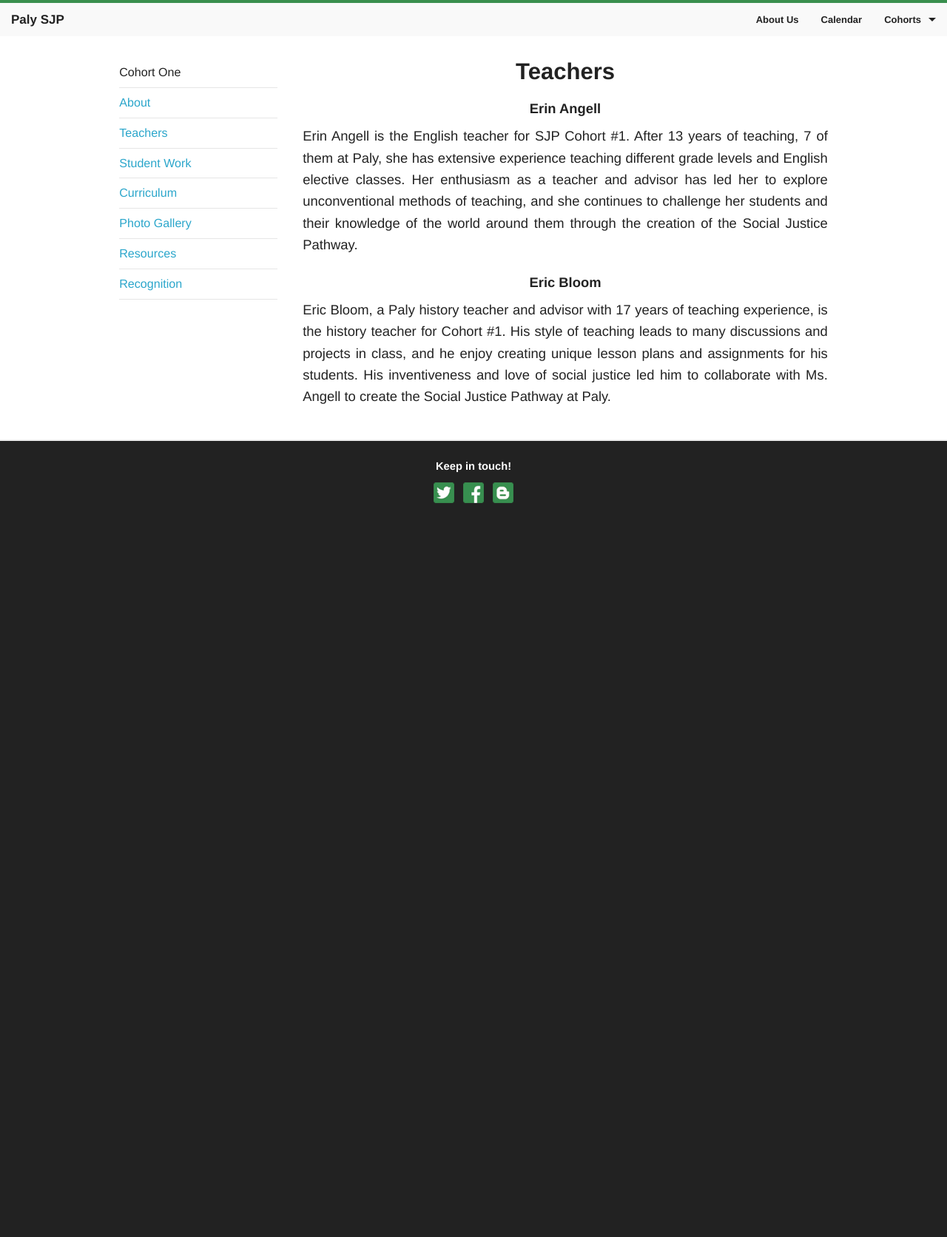
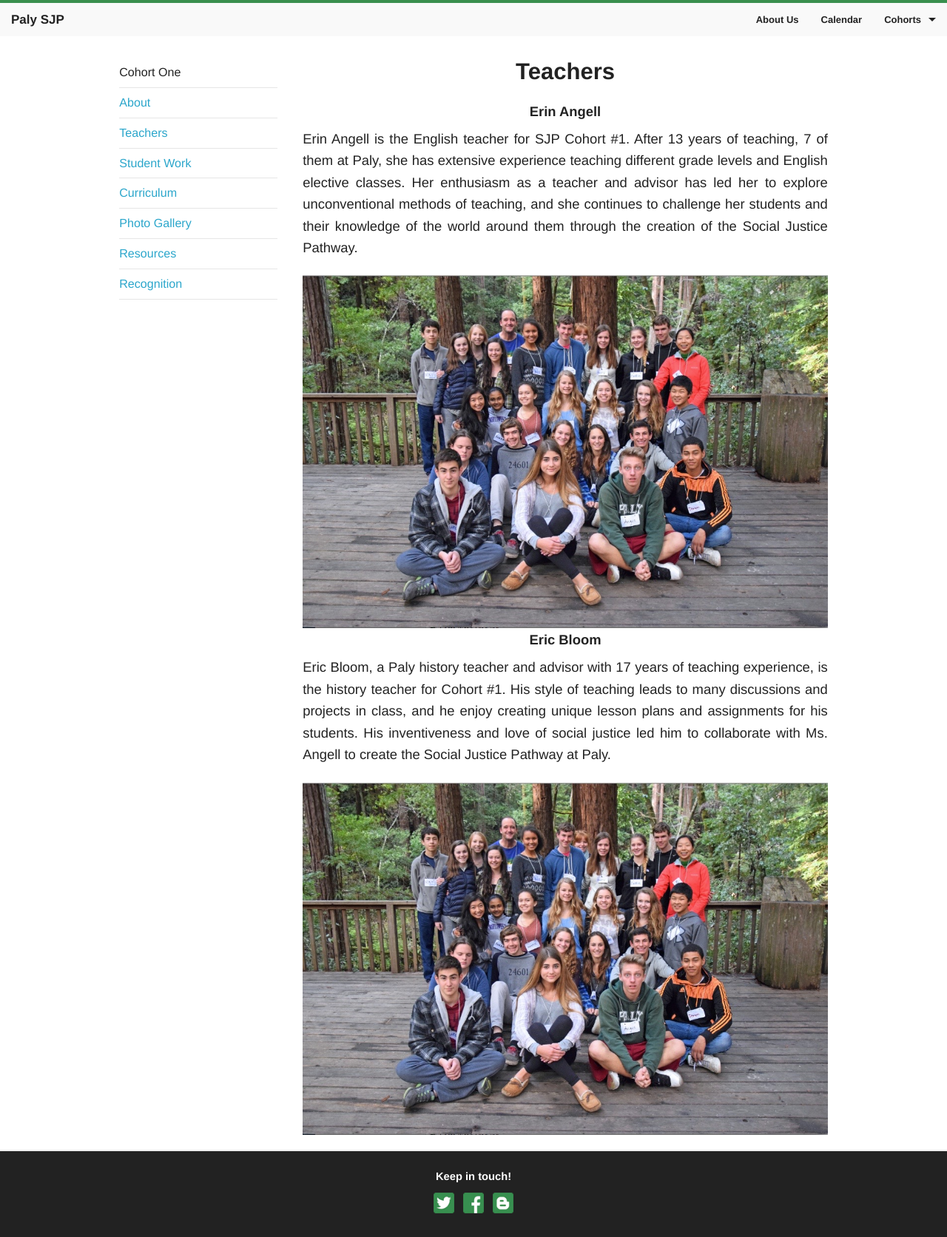
Before and after one commit to rafilong/palysjp-website, a Jekyll site: the page built from cohorts/one/teachers.html, in a window 1280 px wide. Shown: the whole page at 74% size. Built offline with Jekyll 4.4.1, drawn with Linux system fonts in a browser that asks for light colours; Markdown is read by kramdown in place of the engine named in the settings; before the commit the page ends 900 px from its top, so only the background shows below that.

Commit message:
Added to Teachers page

```diff
--- a/cohorts/one/teachers.html
+++ b/cohorts/one/teachers.html
@@ -6,8 +6,22 @@ cohort: One
 ---
 <h3>Teachers</h3>
 
-<h6>Erin Angell</h6>
-<p>Erin Angell is the English teacher for SJP Cohort #1. After 13 years of teaching, 7 of them at Paly, she has extensive experience teaching different grade levels and English elective classes. Her enthusiasm as a teacher and advisor has led her to explore unconventional methods of teaching, and she continues to challenge her students and their knowledge of the world around them through the creation of the Social Justice Pathway.</p>
+<div class="row">
+  <div class="medium-8 small-12 columns">
+    <h6>Erin Angell</h6>
+    <p>Erin Angell is the English teacher for SJP Cohort #1. After 13 years of teaching, 7 of them at Paly, she has extensive experience teaching different grade levels and English elective classes. Her enthusiasm as a teacher and advisor has led her to explore unconventional methods of teaching, and she continues to challenge her students and their knowledge of the world around them through the creation of the Social Justice Pathway.</p>
+  </div>
+  <div class="medium-4 small-12 columns">
+    <img src="/assets/img/photo/camp_unity.png" />
+  </div>
+</div>
 
+<div class="row">
+  <div class="medium-8 small-12 columns">
 <h6>Eric Bloom</h6>
 <p>Eric Bloom, a Paly history teacher and advisor with 17 years of teaching experience, is the history teacher for Cohort #1. His style of teaching leads to many discussions and projects in class, and he enjoy creating unique lesson plans and assignments for his students. His inventiveness and love of social justice led him to collaborate with Ms. Angell to create the Social Justice Pathway at Paly.</p>
+ </div>
+  <div class="medium-4 small-12 columns">
+    <img src="/assets/img/photo/camp_unity.png" />
+  </div>
+</div>
```
